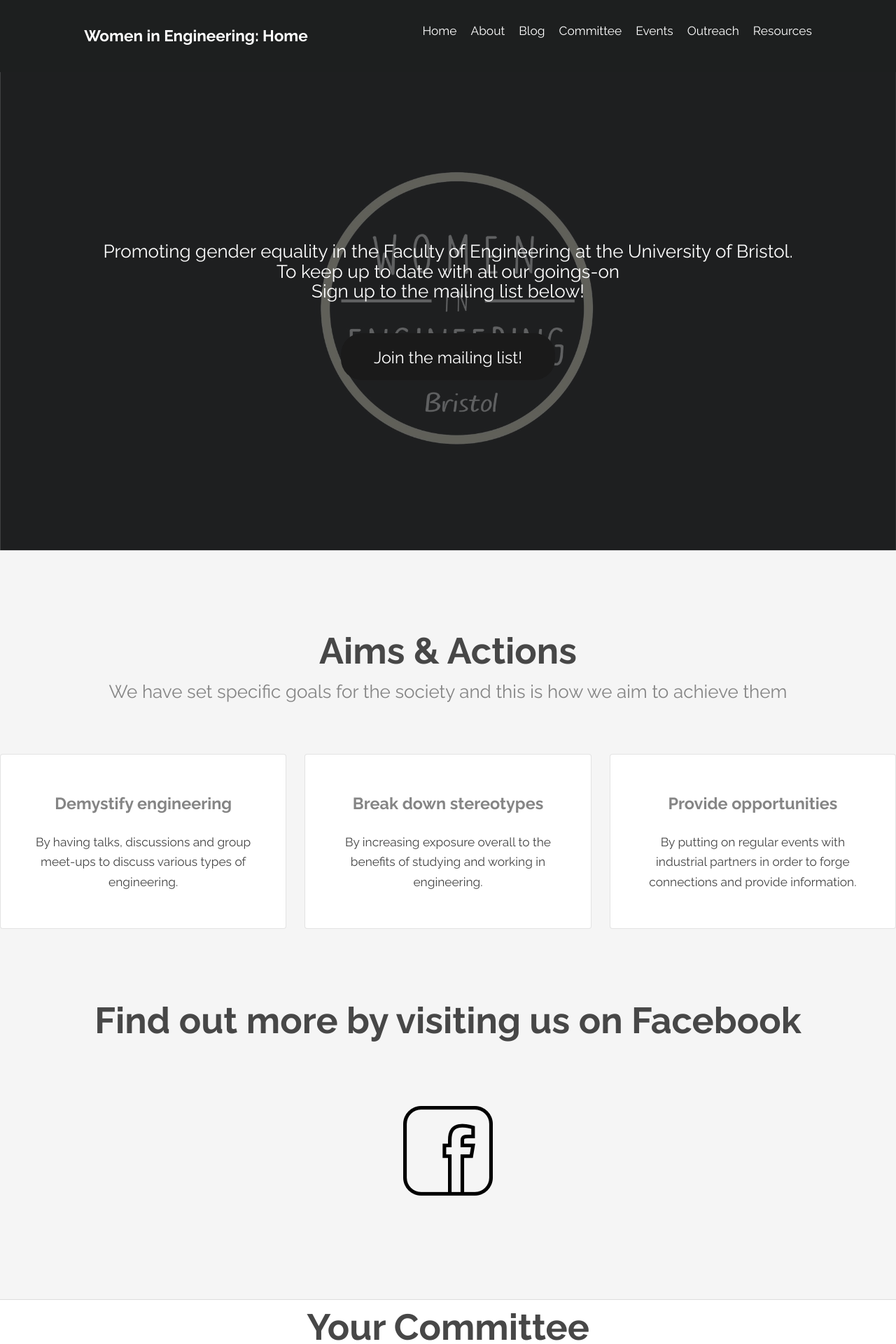
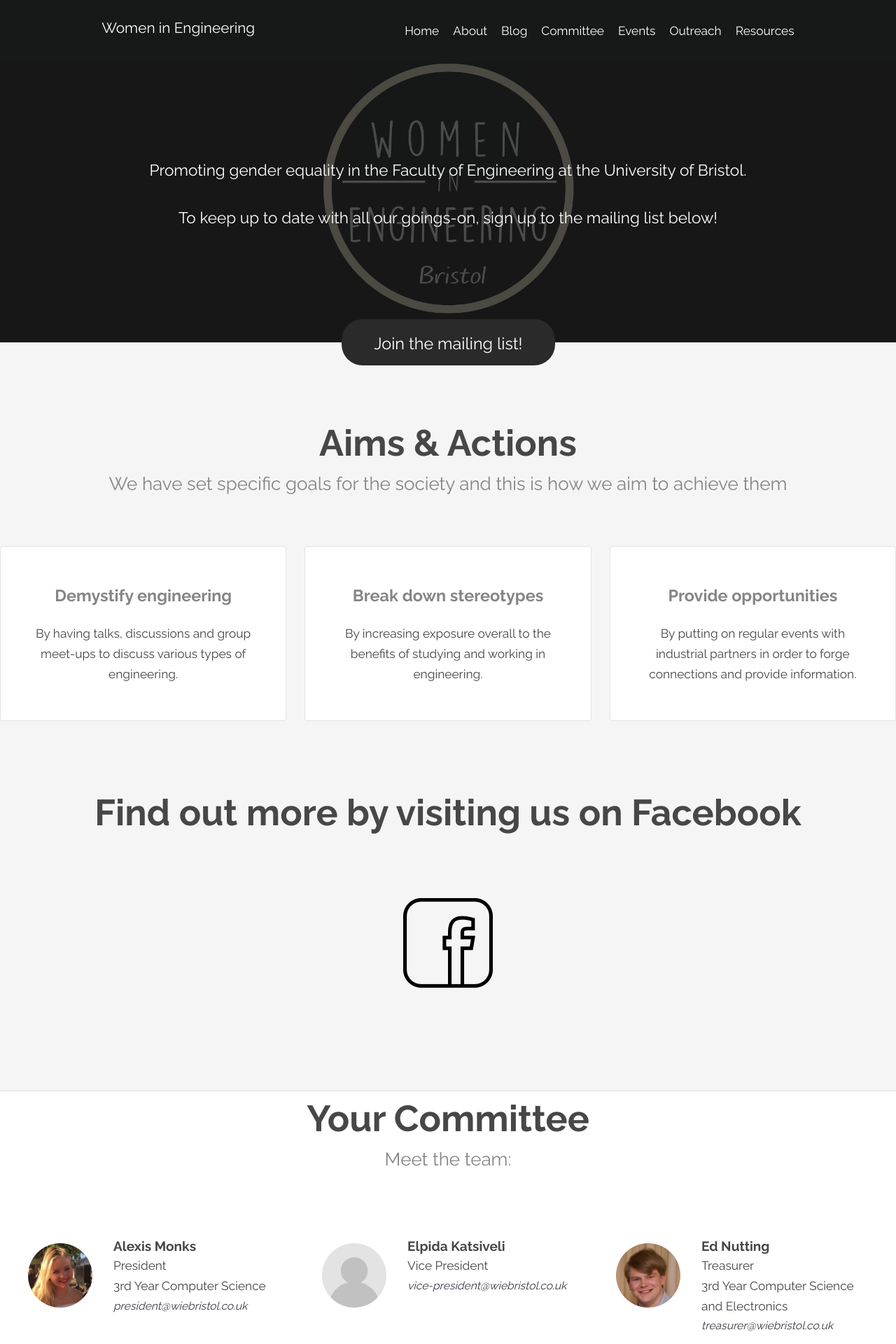
Before and after one commit to aatina/wiebristol.github.io, a Jekyll site: the page built from index.html, in a window 1280 px wide. Shown: the top 1920 px of the page at 70% size. Built offline with Jekyll 4.4.1, drawn with Linux system fonts in a browser that asks for light colours.

Commit message:
Redeveloped page banner so that it resizes properly and doesn't use horrible image hacks. Also, ': Home' is no longer included in the page title for the home page.

```diff
--- a/_includes/header.html
+++ b/_includes/header.html
@@ -5,7 +5,7 @@
 -->
 
 <header class="main">
-  <h1><a href="{{ site.baseurl }}/">{{ site.title }}{% if page.title %}: {{ page.title }}{% endif %}</a></h1>
+  <h1><a href="{{ site.baseurl }}/">{{ site.title }}{% if page.title and page.title != "Home" %}: {{ page.title }}{% endif %}</a></h1>
   <nav id="nav">
     {% for my_page in site.pages %}
       {% if my_page.title %}
--- a/_includes/page_banner.html
+++ b/_includes/page_banner.html
@@ -1,10 +1,15 @@
-<section id="banner">
-  <p>{{ site.description }}<br>
-    To keep up to date with all our goings-on <br>
-    Sign up to the mailing list below!</p>
-  <ul class="actions">
-    <li>
-      <a href="http://eepurl.com/bW4Vkn" class="button big">Join the mailing list!</a>
-    </li>
-  </ul>
+<section class="banner">
+  <div class="bg">
+    <img src="{{ "/images/coverphoto.png" | prepend: site.base_url }}" />
+  </div>
+  <div class="bg-cover">&nbsp;</div>
+  <div class="content">
+    <p>{{ site.description }}</p>
+    <p>To keep up to date with all our goings-on, sign up to the mailing list below!</p>
+    <ul class="actions">
+      <li>
+        <a href="http://eepurl.com/bW4Vkn" class="button big">Join the mailing list!</a>
+      </li>
+    </ul>
+  </div>
 </section>
--- a/_sass/_skel.scss
+++ b/_sass/_skel.scss
@@ -53,48 +53,6 @@ table {
 	margin-left: auto;
 	margin-right: auto;
 }
-
-.content-section {
-	margin: 40px 5% 40px 5%;
-}
-
-/* Modifiers
-
-	/* 125%
-		.container.\31 25\25 {
-			width: 100%;
-
-			/* max-width: (containers * 1.25)
-			max-width: 1500px;
-
-			/* min-width: (containers)
-			min-width: 1200px;
-		}
-
-	/* 75%
-		.container.\37 5\25 {
-
-			/* width: (containers * 0.75)
-			width: 900px;
-
-		}
-
-	/* 50%
-		.container.\35 0\25 {
-
-			/* width: (containers * 0.50)
-			width: 600px;
-
-		}
-
-	/* 25%
-		.container.\32 5\25 {
-
-			/* width: (containers * 0.25)
-			width: 300px;
-
-		}
-*/
 
 /* Grid */
 
--- a/_sass/_style.scss
+++ b/_sass/_style.scss
@@ -786,7 +786,7 @@
 		-o-transition: background-color 0.2s ease-in-out, color 0.2s ease-in-out;
 		-ms-transition: background-color 0.2s ease-in-out, color 0.2s ease-in-out;
 		transition: background-color 0.2s ease-in-out, color 0.2s ease-in-out;
-		background-color: #1a1a1a;
+		background-color: #2a2a2a;
 		border-radius: 30px;
 		border: 0;
 		color: #ffffff !important;
@@ -933,13 +933,15 @@
 		width:100%;
 		padding: 30px 3% 30px 3%;
 
-		background-color: #1D1F1F;
+		background-color: #171818;
 		color: #fff;
 
 		h1 {
 			color: #fff;
-			font-size: 1.3em;
-			margin: 10px;
+			font-size: 1.2em;
+			font-weight: lighter;
+			margin: 0 10px 0 10px;
+			text-align: center;
 		}
 
 		nav {
@@ -962,31 +964,73 @@
 
 /* Banner */
 
-	#banner {
-		background-image: url(../images/dark_tint.png), url(../images/coverphoto.jpg);
-		background-position: center center;
-		background-size: cover;
+	.banner {
+		background-color: #4D4F4F;
 		color: #ffffff;
-		padding: 14em 0em 14em;
 		text-align: center;
-	}
+		position: relative;
+		width: 100%;
+		height: 400px;
 
-		#banner :last-child {
+		.bg {
+			width: 50%;
+			height: 90%;
+			position: absolute;
+			left: 50%;
+
+			img {
+				margin-left: -100%;
+				position: relative;
+				width: auto;
+				height: 100%;
+			}
+		}
+		.bg-cover {
+			width: 100%;
+			height: 100%;
+			z-index: 1;
+			background-color: #000;
+			opacity: 0.7;
+			position: absolute;
+			top: 0;
+			left: 0;
+		}
+
+		.content {
+			position: absolute;
+			top: 35%;
+			left: 10%;
+			width: 80%;
+			height: 65%;
+			background-color: transparent;
+			z-index: 2;
+
+			@media (max-width: 1090px) {
+				top:15%;
+				height: 85%;
+			}
+		}
+
+		.actions {
+			position: absolute;
+			top: calc(100% - 33px);
+			left: calc(50% - 152.5px);
 			margin-bottom: 0;
 		}
 
-		#banner h2 {
+		h2 {
 			color: #ffffff;
-			font-size: 4em;
+			font-size: 3em;
 			line-height: 1.25em;
 			margin: 0 0 0.5em 0;
 			padding: 0;
 		}
 
-		#banner p {
-			font-size: 1.5em;
+		p {
+			font-size: 1.3em;
 			margin-bottom: 1.75em;
 		}
+}
 
 /* Wrapper */
 
```
Also changed, not shown: images/coverphoto.jpg (deleted), images/coverphoto.png (added).
